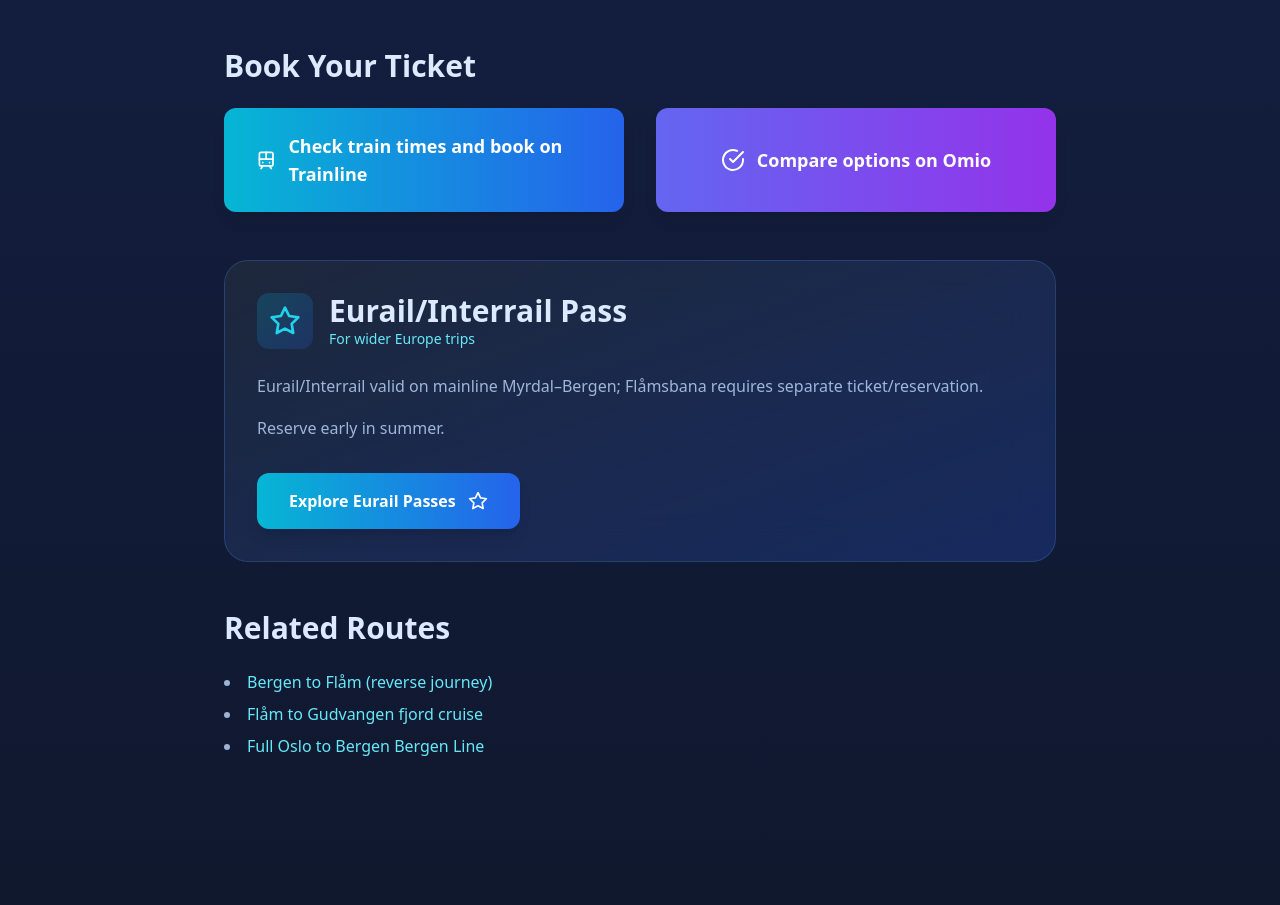
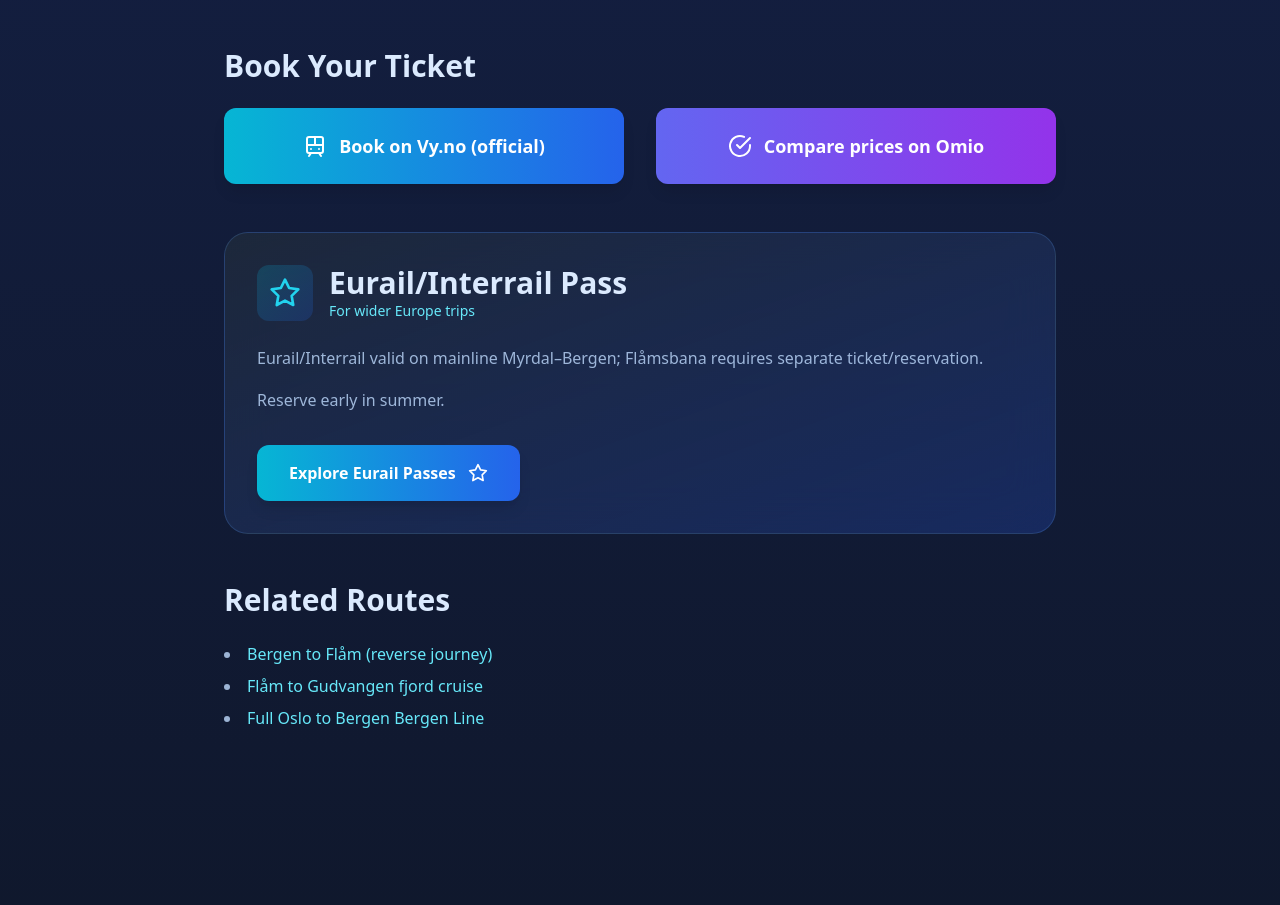
Before and after one commit to michaeljomahoney1985/get-me-there, a Next.js app: page /flam-to-bergen in a window 1280 px wide. Shown: the part 3300-4205 px from the top of the page. Built offline with nearby package versions, Linux system fonts and the light colour scheme.

Commit message:
Update flam-to-bergen.js

```diff
--- a/pages/flam-to-bergen.js
+++ b/pages/flam-to-bergen.js
@@ -67,7 +67,6 @@
       </Head>
 
       <div className="min-h-screen bg-gradient-to-b from-slate-900 via-blue-950 to-slate-900 text-white">
-        {/* Background SVG */}
         <div className="fixed inset-0 pointer-events-none overflow-hidden opacity-20">
           <svg className="absolute bottom-0 w-full h-96" viewBox="0 0 1200 400" preserveAspectRatio="none">
             <defs>
@@ -85,7 +84,6 @@
           </svg>
         </div>
 
-        {/* Header */}
         <header className="relative border-b border-blue-400/20 backdrop-blur-sm bg-slate-900/50">
           <div className="max-w-7xl mx-auto px-4 sm:px-6 lg:px-8 py-6">
             <div className="flex items-center justify-between">
@@ -108,7 +106,6 @@
         </header>
 
         <main className="relative z-10 max-w-4xl mx-auto px-4 sm:px-6 lg:px-8 py-12">
-          {/* Breadcrumb */}
           <div className="flex items-center gap-3 text-cyan-400 text-sm mb-4">
             <a href="/" className="hover:text-cyan-300">Home</a>
             <span>→</span>
@@ -117,7 +114,6 @@
             <span className="text-blue-300">Flåm to Bergen</span>
           </div>
 
-          {/* H1 */}
           <h1 className="text-4xl md:text-5xl font-bold mb-6 leading-tight">
             <span className="bg-gradient-to-r from-cyan-200 via-blue-300 to-indigo-300 bg-clip-text text-transparent">
               Flåm to Bergen by Train:
@@ -126,12 +122,10 @@
             <span className="text-blue-100">Time, Cost & Travel Guide (2026)</span>
           </h1>
 
-          {/* Intro */}
           <p className="text-xl text-blue-200/80 leading-relaxed mb-12">
             The reverse of the classic Bergen Line journey takes you from fjord-level Flåm up the legendary Flåm Railway before joining the main Bergen Line across mountains and valleys to colourful Bergen. This scenic masterpiece offers dramatic ascents, waterfalls, plateaus, and coastal approaches – ideal for completing a Norway fjord adventure.
           </p>
 
-          {/* Route Highlights Card */}
           <section className="mb-12">
             <div className="bg-gradient-to-br from-slate-800/90 to-blue-900/60 backdrop-blur-xl rounded-3xl p-8 border border-blue-400/20">
               <div className="flex items-center gap-3 mb-6">
@@ -174,7 +168,6 @@
             </div>
           </section>
 
-          {/* Quick Comparison Table */}
           <section className="mb-12">
             <h2 className="text-3xl font-bold text-blue-100 mb-6">Quick Comparison</h2>
             <div className="bg-gradient-to-br from-slate-800/90 to-blue-900/50 backdrop-blur-xl rounded-3xl p-8 border border-blue-400/20 overflow-x-auto">
@@ -211,7 +204,6 @@
             </div>
           </section>
 
-          {/* Schedule */}
           <section className="mb-12">
             <h2 className="text-3xl font-bold text-blue-100 mb-6">Flåm to Bergen Schedule</h2>
             <p className="text-blue-200/80 leading-relaxed">
@@ -219,7 +211,6 @@
             </p>
           </section>
 
-          {/* Ticket Prices & Discounts */}
           <section className="mb-12">
             <h2 className="text-3xl font-bold text-blue-100 mb-6">Ticket Prices & Discounts</h2>
             <p className="text-blue-200/80 leading-relaxed mb-6">
@@ -227,7 +218,6 @@
             </p>
           </section>
 
-          {/* Travel Tips for First-Time Passengers */}
           <section className="mb-12">
             <h2 className="text-3xl font-bold text-blue-100 mb-6">Travel Tips for First-Time Passengers</h2>
             <ul className="list-disc list-inside text-blue-200/80 space-y-3">
@@ -238,7 +228,6 @@
             </ul>
           </section>
 
-          {/* Train Journey Breakdown */}
           <section className="mb-12">
             <h2 className="text-3xl font-bold text-blue-100 mb-6">Train Journey Breakdown</h2>
             <div className="bg-gradient-to-br from-slate-800/90 to-blue-900/50 backdrop-blur-xl rounded-3xl p-8 border border-blue-400/20">
@@ -251,7 +240,6 @@
             </div>
           </section>
 
-          {/* Who This Route Is Best For */}
           <section className="mb-12">
             <h2 className="text-3xl font-bold text-blue-100 mb-6">Who This Route Is Best For</h2>
             <ul className="list-disc list-inside text-blue-200/80 space-y-2">
@@ -262,7 +250,6 @@
             </ul>
           </section>
 
-          {/* Scenic & Seasonal Advice */}
           <section className="mb-12">
             <h2 className="text-3xl font-bold text-blue-100 mb-6">Scenic & Seasonal Advice</h2>
             <p className="text-blue-200/80 leading-relaxed mb-6">
@@ -273,7 +260,6 @@
             </p>
           </section>
 
-          {/* FAQ Section */}
           <section className="mb-12">
             <h2 className="text-3xl font-bold text-blue-100 mb-8">FAQs About Flåm to Bergen Train</h2>
             <div className="space-y-6">
@@ -300,18 +286,18 @@
             </div>
           </section>
 
-          {/* Booking CTAs */}
+          {/* Updated Booking CTAs */}
           <section className="mb-12">
             <h2 className="text-3xl font-bold text-blue-100 mb-6">Book Your Ticket</h2>
             <div className="grid md:grid-cols-2 gap-8">
               <a
-                href="https://www.thetrainline.com/en-us/train-times/flam-to-bergen"
+                href="https://www.vy.no/en"
                 target="_blank"
                 rel="nofollow noopener"
                 className="inline-flex items-center justify-center gap-3 px-8 py-6 bg-gradient-to-r from-cyan-500 to-blue-600 hover:from-cyan-400 hover:to-blue-500 rounded-xl font-semibold text-white shadow-lg transition-all duration-300 text-lg"
               >
                 <Train className="w-6 h-6" />
-                Check train times and book on Trainline
+                Book on Vy.no (official)
               </a>
               <a
                 href="https://www.omio.com/trains/flam/bergen"
@@ -320,12 +306,11 @@
                 className="inline-flex items-center justify-center gap-3 px-8 py-6 bg-gradient-to-r from-indigo-500 to-purple-600 hover:from-indigo-400 hover:to-purple-500 rounded-xl font-semibold text-white shadow-lg transition-all duration-300 text-lg"
               >
                 <CheckCircle className="w-6 h-6" />
-                Compare options on Omio
+                Compare prices on Omio
               </a>
             </div>
           </section>
 
-          {/* Eurail/Interrail Pass Section */}
           <section className="mb-12">
             <div className="bg-gradient-to-br from-slate-800/90 to-blue-900/50 backdrop-blur-xl rounded-3xl p-8 border border-blue-400/20">
               <div className="flex items-center gap-4 mb-6">
@@ -357,7 +342,6 @@
             </div>
           </section>
 
-          {/* Related Routes */}
           <section className="mb-12">
             <h2 className="text-3xl font-bold text-blue-100 mb-6">Related Routes</h2>
             <ul className="list-disc list-inside text-blue-200/80 space-y-2">
@@ -368,7 +352,6 @@
           </section>
         </main>
 
-        {/* Footer */}
         <footer className="border-t border-blue-400/20 bg-slate-900/50 backdrop-blur-sm mt-20">
           <div className="max-w-7xl mx-auto px-4 sm:px-6 lg:px-8 py-12">
             <div className="text-center text-sm text-blue-300/50 pt-8 border-t border-blue-400/10">
```
